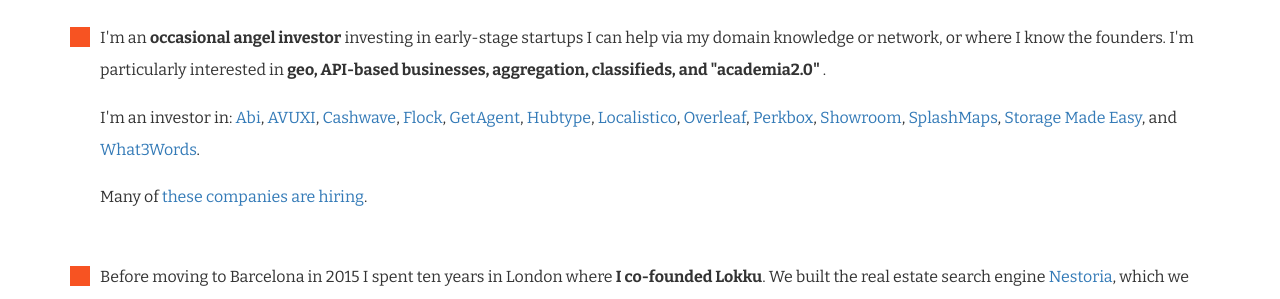
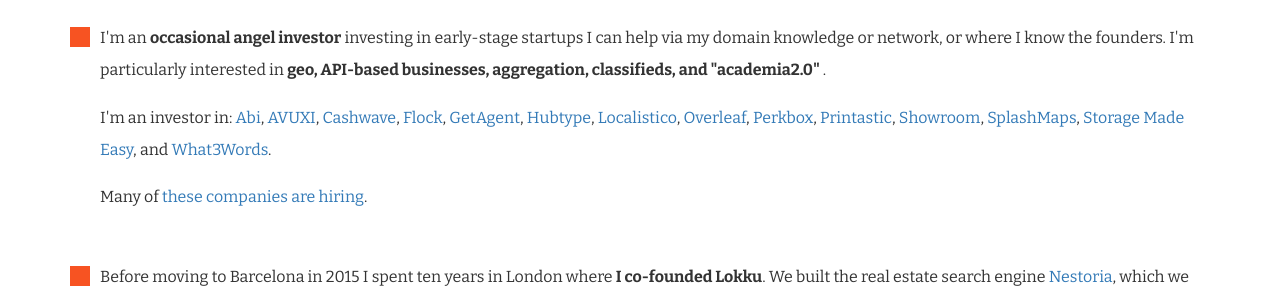
Before and after one commit to freyfogle/freyfogle.github.io, a Jekyll site: the page built from index.html, in a window 1280 px wide. Shown: the part 593-892 px from the top of the page. Built offline with Jekyll 4.4.1, drawn with Linux system fonts in a browser that asks for light colours; comment, search, counter and statistics services are not loaded.

Commit message:
added printastic

```diff
--- a/index.html
+++ b/index.html
@@ -52,6 +52,7 @@ layout: default
             <a href="http://localistico.com">Localistico</a>,
             <a href="http://www.overleaf.com">Overleaf</a>,
             <a href="https://www.perkbox.co.uk">Perkbox</a>,
+            <a href="https://getprintastic.com">Printastic</a>,
             <a href="http://www.thisisshowroom.com">Showroom</a>,
             <a href="http://www.splash-maps.com">SplashMaps</a>,
             <a href="https://www.storagemadeeasy.com/">Storage Made Easy</a>,
```
